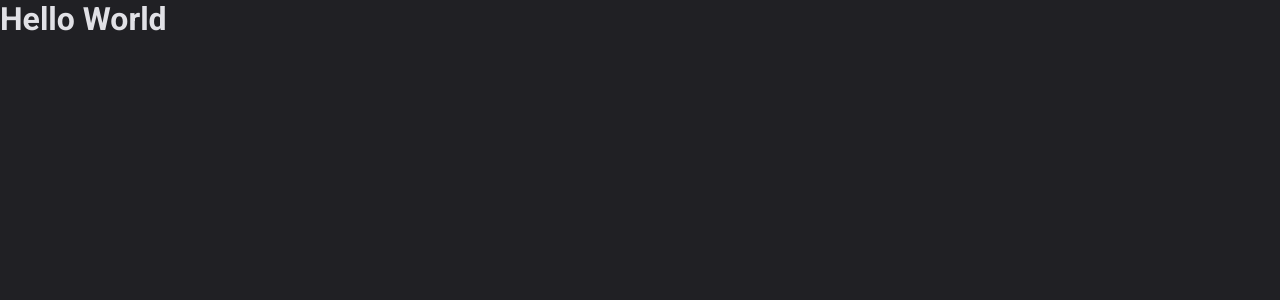
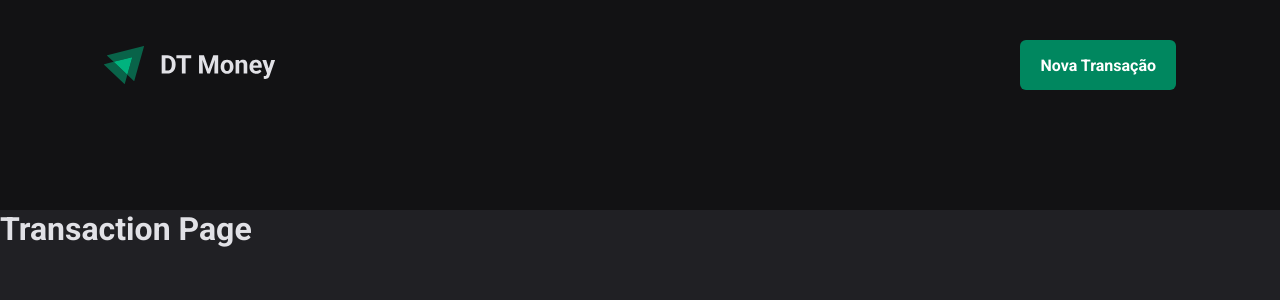
Before and after one commit to vmaguiar/dt-money, a React (Vite) app: page / in a window 1280 px wide. Shown: the top 300 px of the page. Built offline with nearby package versions, Linux system fonts and the light colour scheme.

Commit message:
feat: add component header

```diff
--- a/src/App.tsx
+++ b/src/App.tsx
@@ -1,3 +1,5 @@
+import { Transactions } from "./pages/Transactions";
+
 import { ThemeProvider } from "styled-components";
 import { defaultTheme } from "./styles/themes/default";
 import { GlobalStyle } from "./styles/global";
@@ -8,7 +10,7 @@
     <ThemeProvider theme={defaultTheme}>
       <GlobalStyle />
 
-      <h1>Hello World</h1>
+      <Transactions />
     </ThemeProvider>
   )
 }
--- /dev/null
+++ b/src/components/Header/index.tsx
@@ -0,0 +1,18 @@
+import logoImg from '../../assets/logo.svg'
+
+import { HeaderContainer, HeaderContent, NewTransactionButton } from "./styles";
+
+
+export function Header() {
+  return (
+    <div>
+      <HeaderContainer>
+        <HeaderContent>
+          <img src={logoImg} alt="" />
+
+          <NewTransactionButton>Nova Transação</NewTransactionButton>
+        </HeaderContent>
+      </HeaderContainer>
+    </div>
+  )
+}
--- /dev/null
+++ b/src/components/Header/styles.ts
@@ -0,0 +1,42 @@
+import { styled } from "styled-components";
+
+export const HeaderContainer = styled.header`
+  background: ${props => props.theme['gray-900']};
+
+  padding: 2.5rem 0 7.5rem;
+`
+
+export const HeaderContent = styled.div`
+  max-width: 1120px;
+  width: 100%;
+
+  display: flex;
+  justify-content: space-between;
+  align-items: center;
+
+  margin: 0 auto;
+  padding: 0 1.5rem;
+`
+
+
+export const NewTransactionButton = styled.button`
+  background: ${props => props.theme['green-500']};
+
+  color: ${props => props.theme.white};
+  font-weight: bold;
+
+  height: 50px;
+
+  border: 0;
+  border-radius: 6px;
+
+  cursor: pointer;
+
+  padding: 0 1.25rem;
+
+
+  &:hover {
+    background: ${props => props.theme['green-700']};
+    transition: background-color 0.3s;
+  }
+`
--- /dev/null
+++ b/src/pages/Transactions/index.tsx
@@ -0,0 +1,11 @@
+import { Header } from "../../components/Header"
+
+export function Transactions() {
+  return (
+    <div>
+      <Header />
+
+      <h1>Transaction Page</h1>
+    </div>
+  )
+}
```
Also changed, not shown: src/assets/logo.svg (added), src/pages/Transactions/styles.ts (added).
